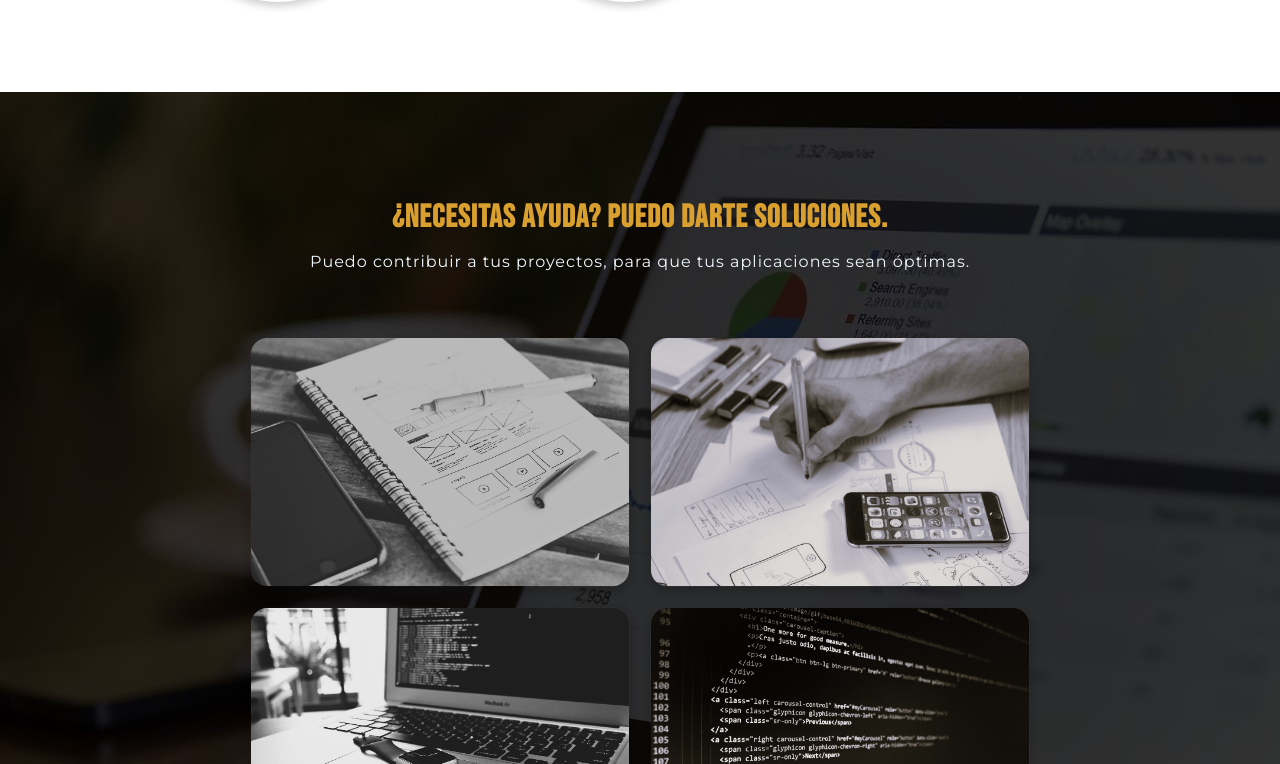
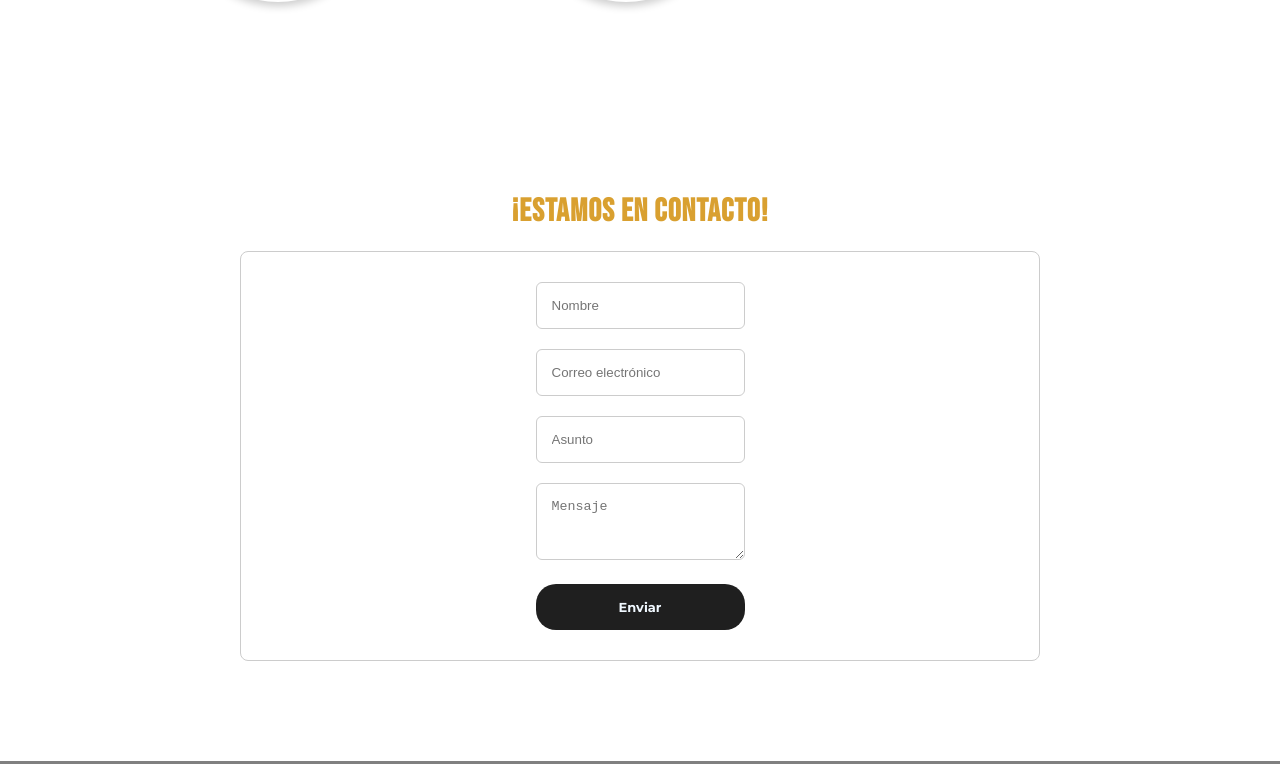
Before and after one commit to marianocoderx/project-portfolio, a React (Vite) app: page / in a window 1280 px wide. Shown: the part 3016-3780 px from the top of the page. Built offline with nearby package versions, Linux system fonts and the light colour scheme.

Commit message:
new commit

```diff
--- a/src/components/services.jsx
+++ b/src/components/services.jsx
@@ -17,24 +17,7 @@ export default function ServicesComp() {
 
   return (
     <>
-      <div id="servicesSection" className="servicesContainer">
-        <div className="text-servicesContainer">
-          <h1>¿Necesitas ayuda? Puedo darte soluciones.</h1>
-          <p>Puedo contribuir a tus proyectos, para que tus aplicaciones sean óptimas.</p>
-        </div>
 
-        <div className="gridServices">
-          {servicesInformation.map((service) => (
-            <CardComp
-              key={service.id}
-              title={service.service}
-              img={service.img}
-              width="380px"
-              height="250px"
-              />
-            ))}
-          </div>
-      </div>
     </>
   );
 }
--- a/src/stylesheets/card.css
+++ b/src/stylesheets/card.css
@@ -1,49 +0,0 @@
-.bodyFigure{
-
-    /*style*/
-    border: 1px solid transparent;
-    border-radius: 17px;
-    box-shadow: 0 4px 8px rgba(0, 0, 0, 0.2);
-
-    overflow: hidden;
-    cursor: pointer;
-
-    font-family: Montserrat, sans-serif;
-
-}
-
-.bodyFigure:hover .cardImage {
-    opacity: 0.7; /* Añadido */
-}
-
-.bodyFigure:hover .cardTitle {
-    color: aliceblue; /* Añadido */
-    opacity: 1; /* Añadido */
-}
-
-.cardTitle {
-    position: absolute; /* Añadido */
-    top: 50%; /* Añadido */
-    left: 50%; /* Añadido */
-    transform: translate(-50%, -50%); /* Añadido */
-    opacity: 0; /* Añadido */
-    transition: opacity 0.3s ease; /* Añadido */
-    font-family: Montserrat, sans-serif; /* Añadido */
-    border-radius: 17px; /* Añadido */
-}
-
-.cardImage {
-    width: 100%;  /* Ajusta el ancho de la imagen */
-    height: auto; /* Ajusta la altura de la imagen */
-    transition: opacity 0.3s ease;
-    border-radius: 10px;
-  }
-
-.bodyFigure p{
-    font-size: small;
-    letter-spacing: 1px;
-}
-
-.bodyImage {
-    position: relative; /* Añadido */
-  }
--- a/src/stylesheets/services.css
+++ b/src/stylesheets/services.css
@@ -47,6 +47,7 @@
     padding:30px 100px 30px 100px;
 }
 
+/* Media Query for screens with a maximum width of 768px */
 @media only screen and (max-width: 768px) {
     .gridServices {
         grid-template-columns: 1fr;
@@ -54,58 +55,33 @@
 
     .servicesContainer {
         height: 1500px;
-
-        display: flex;
-        flex-direction: column;
-        justify-content: center;
-        align-items: center;
+        /* Existing styles */
     }
 
     .servicesContainer h1 {
-        font-size: 1.2em; /* Ajusta según sea necesario para pantallas más pequeñas */
+        font-size: 1.2em;
         padding-left: 30px;
         padding-right: 30px;
     }
 
     .text-servicesContainer p {
-        font-size: 0.8em; /* Ajusta según sea necesario para pantallas más pequeñas */
+        font-size: 0.8em;
         padding-left: 30px;
         padding-right: 30px;
     }
 
     .cardContent {
-        font-size: 0.8rem; /* Ajustar el tamaño del texto para pantallas más pequeñas */
+        font-size: 0.8rem;
         padding: 2em;
     }
 
     .cardTitle {
-        font-size: 1.2rem; /* Ajustar el tamaño del texto para pantallas más pequeñas */
+        font-size: 1.2rem;
+    }
+
+    /* Add the following styles to adjust the border-radius for the images */
+    .cardImage {
+        border-radius: 10px; /* Adjust the border-radius for the images */
+        border: 3px dotted red;
     }
 }
-
-@media only screen and (max-width: 480px) {
-    .gridServices {
-        padding: 15px;
-    }
-
-    .servicesContainer h1 {
-        font-size: 1.2rem; /* Ajusta según sea necesario para pantallas aún más pequeñas */
-    }
-
-    .servicesContainer p {
-        font-size: 0.8rem; /* Ajusta según sea necesario para pantallas aún más pequeñas */
-    }
-
-    .cardContent {
-        text-align: center;
-        font-size: 0.7rem; /* Ajustar el tamaño del texto para pantallas aún más pequeñas */
-    }
-
-    .cardTitle {
-        font-size: 1rem; /* Ajustar el tamaño del texto para pantallas aún más pequeñas */
-    }
-
-    .gridServices figure {
-        width: 100%;
-    }
-}
--- a/src/stylesheets/tools.css
+++ b/src/stylesheets/tools.css
@@ -109,6 +109,7 @@
     padding-bottom: 50px;
     padding-top: 0px;
 
+
   }
 
   .text-grid-container h1 {
@@ -122,6 +123,7 @@
     padding-left: 30px;
     padding-right: 30px;
     padding-bottom: 25px;
+
   }
 
   .text-grid-container img {
--- a/src/subcomponents/card.jsx
+++ b/src/subcomponents/card.jsx
@@ -1,36 +1,9 @@
-// card.jsx
+// CardComp.jsx
+
 import React from "react";
-import "../stylesheets/card.css";
 
-export default function CardComp({ width, height, img, alt, title, text, tags }) {
-  const boxSize = { width, height };
-
-  const renderImage = () => {
-    return img ? <img className="cardImage" src={img} alt={alt} /> : null;
-  };
-
-  const renderTags = () => {
-    if (!tags || tags.length === 0) {
-      return null;
-    }
-
-    return (
-      <p>
-        <strong>Tags:</strong> {tags.join(", ")}
-      </p>
-    );
-  };
-
+export default function CardComp() {
   return (
-    <figure className="bodyFigure" style={boxSize}>
-      <div className="cardContent">
-        <figcaption className="bodyImage">
-          {renderImage()}
-          <h2 className="cardTitle">{title}</h2>
-        </figcaption>
-      </div>
-      <p>{text}</p>
-      {renderTags()}
-    </figure>
+   <></>
   );
 }
```
